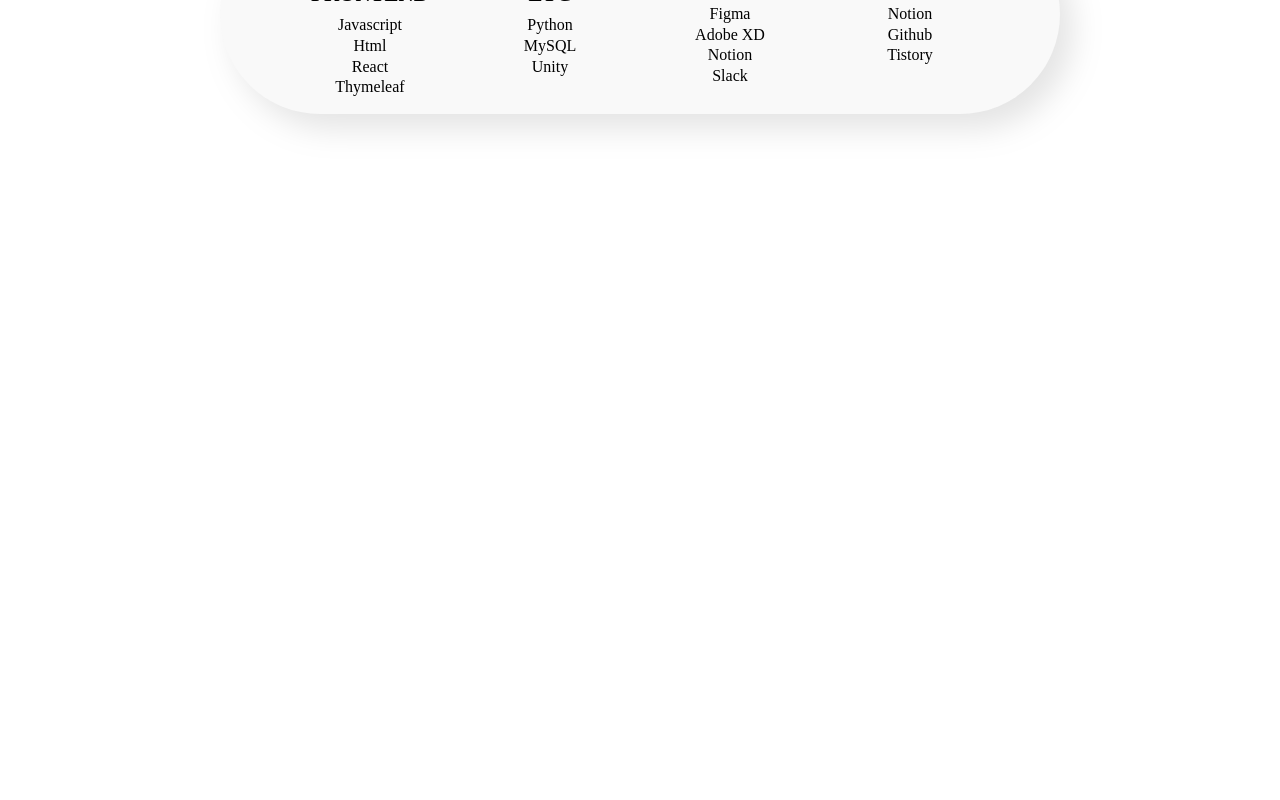
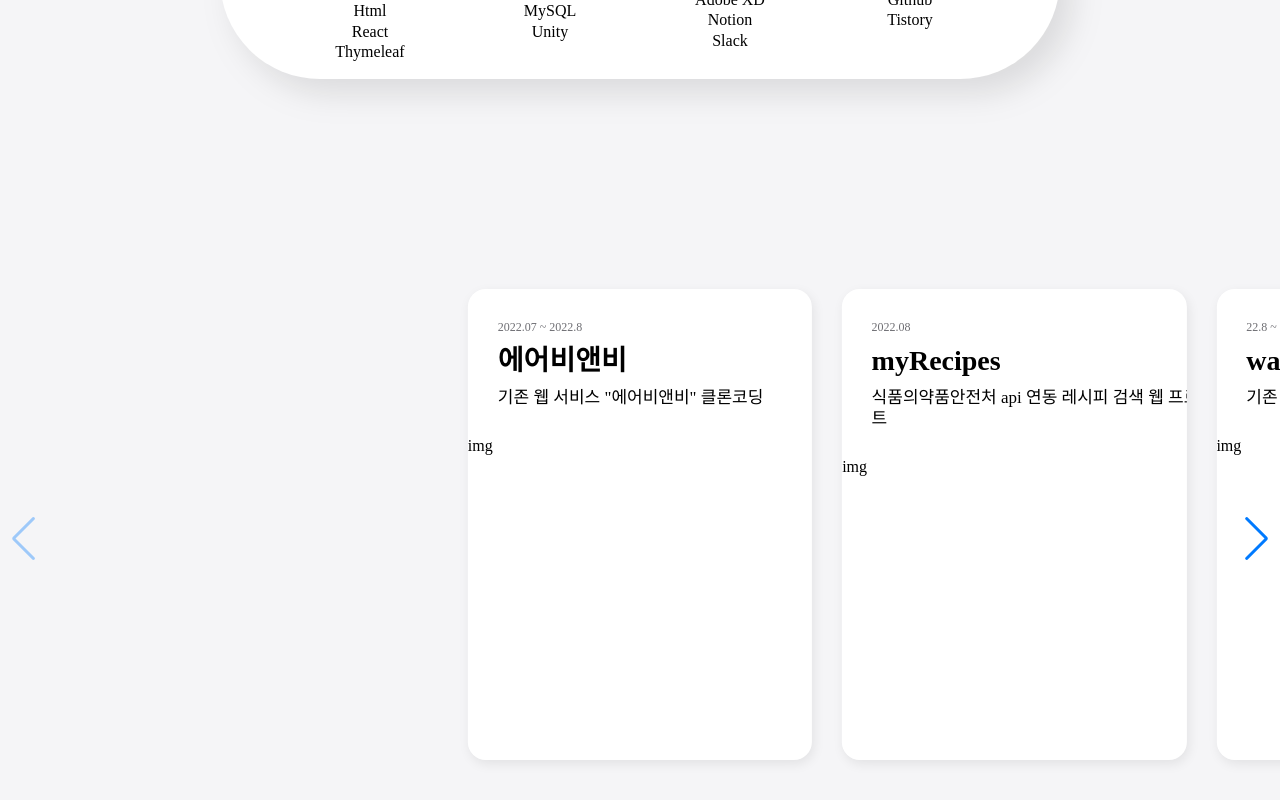
Before and after one commit to yeeun426/personal-portfolio, a React (Create React App) app in the folder front/: page / in a window 1280 px wide. Shown: the part 1207-2007 px from the top of the page. Before the commit the page ends 1521 px from the top, so only its background shows below. Built offline with nearby package versions, Linux system fonts and the light colour scheme.

Commit message:
feat : swiper

```diff
--- a/front/src/pages/Main.js
+++ b/front/src/pages/Main.js
@@ -2,6 +2,7 @@ import { MainStyled } from '../styles/MainStyled';
 import Header from '../components/Header';
 import MainIntro from './MainIntro';
 import Introduce from './Introduce';
+import Project from './Project';
 
 export default function Main() {
   return (
@@ -12,6 +13,7 @@ export default function Main() {
           <MainIntro />
         </div>
         <Introduce />
+        <Project />
       </div>
     </MainStyled>
   );
--- a/front/src/pages/Project.js
+++ b/front/src/pages/Project.js
@@ -1,9 +1,99 @@
 import { ProjectStyled } from '../styles/ProjectStyled';
+import { Swiper, SwiperSlide } from 'swiper/react';
+import 'swiper/css';
+import 'swiper/css/navigation';
+
+import { Navigation } from 'swiper/modules';
 
 export default function MainIntro() {
   return (
     <ProjectStyled>
-      <div></div>
+      <Swiper
+        spaceBetween={30}
+        slidesPerView={3.5}
+        centeredSlides={true}
+        navigation={true}
+        modules={[Navigation]}
+      >
+        <SwiperSlide>
+          <div className='project-txt'>
+            <div className='project-date'>2022.07 ~ 2022.8</div>
+            <div className='project-name'>에어비앤비</div>
+            <div className='project-detail'>
+              기존 웹 서비스 "에어비앤비" 클론코딩
+            </div>
+          </div>
+          <div>img</div>
+        </SwiperSlide>
+        <SwiperSlide>
+          <div className='project-txt'>
+            <div className='project-date'>2022.08</div>
+            <div className='project-name'>myRecipes</div>
+            <div className='project-detail'>
+              식품의약품안전처 api 연동 레시피 검색 웹 프로젝트
+            </div>
+          </div>
+          <div>img</div>
+        </SwiperSlide>
+        <SwiperSlide>
+          <div className='project-txt'>
+            <div className='project-date'>22.8 ~ 22.9</div>
+            <div className='project-name'>wanted</div>
+            <div className='project-detail'>
+              기존 웹 서비스 "원티드" 클론코딩
+            </div>
+          </div>
+          <div>img</div>
+        </SwiperSlide>
+        <SwiperSlide>
+          <div className='project-txt'>
+            <div className='project-date'>22.6 ~ 23.8</div>
+            <div className='project-name'>MAPLIX</div>
+            <div className='project-detail'>
+              2022 관광데이터활용 공모전 우수상
+            </div>
+          </div>
+          <div>img</div>
+        </SwiperSlide>
+        <SwiperSlide>
+          <div className='project-txt'>
+            <div className='project-date'>22.10 ~ 23.2</div>
+            <div className='project-name'>GNUVILAGE</div>
+            <div className='project-detail'>
+              코딩 중앙 동아리 '그누빌' 웹 프로젝트
+            </div>
+          </div>
+          <div>img</div>
+        </SwiperSlide>
+        <SwiperSlide>
+          <div className='project-txt'>
+            <div className='project-date'>23.3 ~ 23.6</div>
+            <div className='project-name'>EatTogether</div>
+            <div className='project-detail'>배달비 더치페이 웹 서비스</div>
+          </div>
+          <div>img</div>
+        </SwiperSlide>
+        <SwiperSlide>
+          <div className='project-txt'>
+            <div className='project-date'>23.6</div>
+            <div className='project-name'>Giver</div>
+            <div className='project-detail'>
+              학교 생활에 어려움을 겪는 장애인과 비장애인 매칭 서비스
+            </div>
+          </div>
+          <div>img</div>
+        </SwiperSlide>
+        <SwiperSlide>
+          <div className='project-txt'>
+            <div className='project-date'>23.4 ~ 23.7</div>
+            <div className='project-name'>NDGD</div>
+            <div className='project-detail'>
+              고용노동 공공데이터 활용 공모전
+            </div>
+          </div>
+          <div>img</div>
+        </SwiperSlide>
+      </Swiper>
     </ProjectStyled>
   );
 }
--- a/front/src/styles/IntroStyled.js
+++ b/front/src/styles/IntroStyled.js
@@ -2,10 +2,7 @@ import styled from 'styled-components';
 
 export const IntroStyled = styled.div`
   height: 100vh;
-
-  .aboutme-wrapper {
-    margin: 35px 0;
-  }
+  background-color: #f5f5f7;
 
   .aboutme-top {
     display: flex;
@@ -57,7 +54,7 @@ export const IntroStyled = styled.div`
   }
 
   .aboutme-bottom-contents {
-    background: #8080800d;
+    background: white;
     width: fit-content;
     border-radius: 100px;
     padding: 0 60px;
--- a/front/src/styles/ProjectStyled.js
+++ b/front/src/styles/ProjectStyled.js
@@ -1,3 +1,54 @@
 import styled from 'styled-components';
 
-export const ProjectStyled = styled.div``;
+export const ProjectStyled = styled.div`
+  background-color: #f5f5f7;
+
+  .swiper-slide {
+    display: flex;
+    flex-direction: column;
+    position: relative;
+    overflow: hidden;
+    background-color: #fff;
+    border-radius: 18px;
+    width: 28.23529rem;
+    height: 29.41176rem;
+    white-space: normal;
+    box-shadow: 2px 4px 12px rgba(0, 0, 0, 0.08);
+    transition: all 0.3s cubic-bezier(0, 0, 0.5, 1);
+    text-align: left;
+  }
+
+  .swiper-wrapper  {
+    width: 100%;
+    vertical-align: top;
+    display: inline-flex;
+    padding-top: 10px;
+    padding-bottom: 40px;s
+  }
+
+  .project-date  {
+    font-size: 12px;
+    line-height: 1.33337;
+    color:#6e6e73;
+  }
+
+  .project-name {
+    font-size: 28px;
+    line-height: 1.14286;
+    font-weight: 600;
+  }
+
+  .project-detail {
+    font-size: 17px;
+    line-height: 1.23536;
+    font-weight: 400;
+  }
+
+  .project-txt {
+    display: flex;
+    flex-direction: column;
+    gap: 10px;
+    padding: 30px;
+    width: 22rem;
+  }
+`;
```
Also changed, not shown: front/.eslintrc.js, 1 other file (tests, documents, lock files or other folders).
